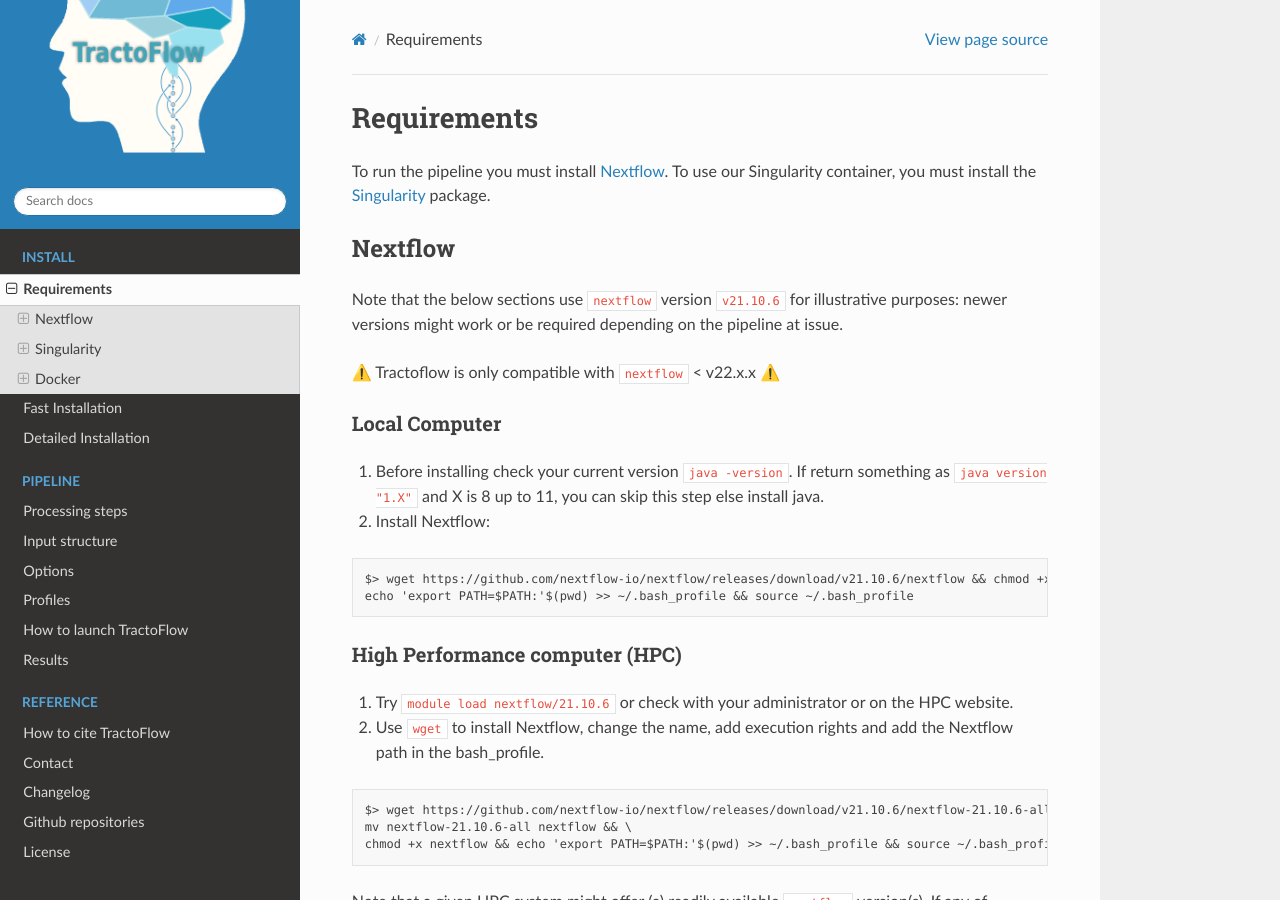
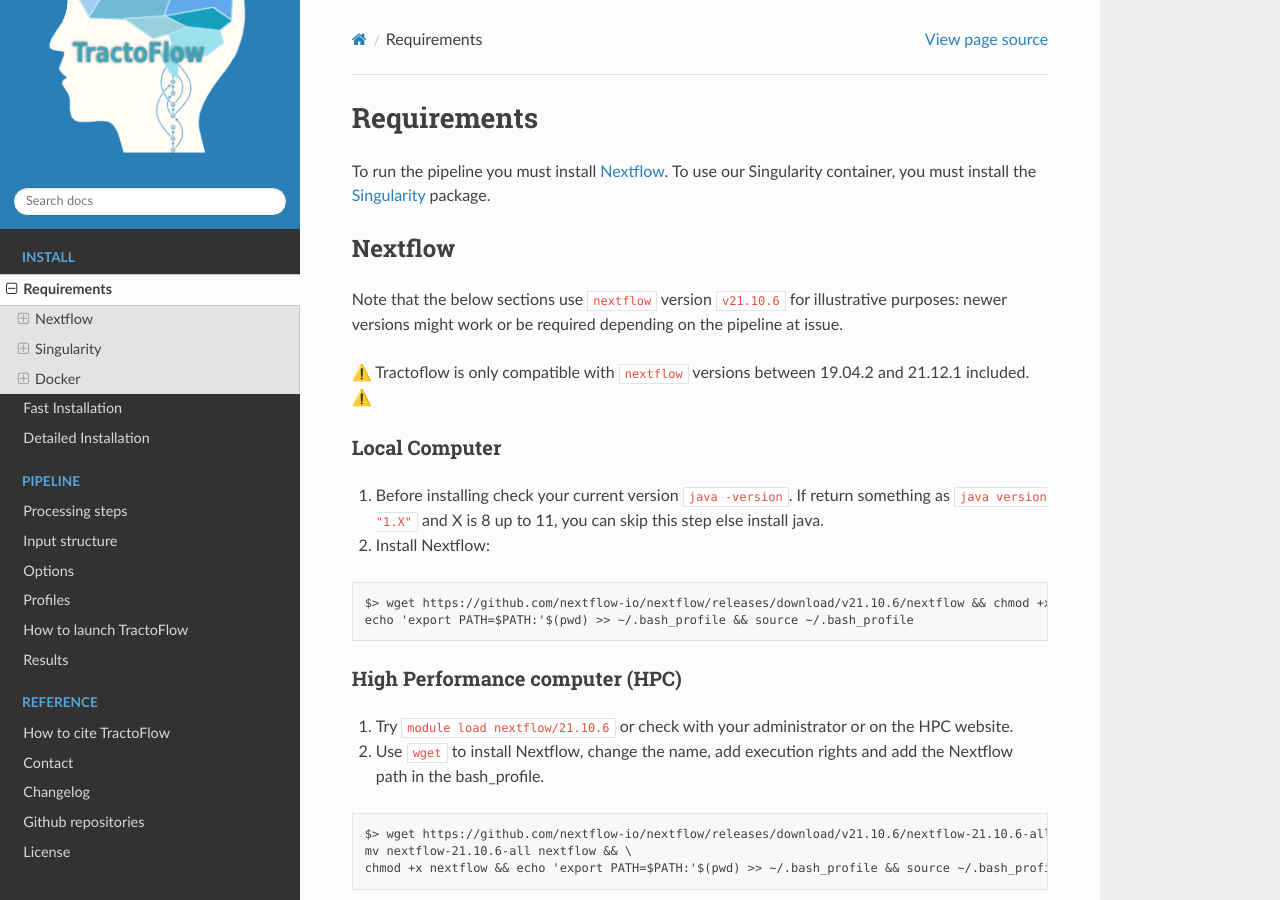
Before and after one commit to scilus/tractoflow_documentation, a Sphinx documentation site: the page built from source/installation/requirements.rst, in a window 1280 px wide and 900 px high. Built offline with Sphinx 7.4.7 and the Read the Docs theme 2.0.0, drawn with Linux system fonts in a browser that asks for light colours.

Commit message:
add nextflow requirements and profile update use cuda

```diff
--- a/source/installation/requirements.rst
+++ b/source/installation/requirements.rst
@@ -14,7 +14,7 @@
 illustrative purposes: newer versions might work or be required depending on the
 pipeline at issue.
 
-⚠️ Tractoflow is only compatible with ``nextflow`` < v22.x.x ⚠️
+⚠️ Tractoflow is only compatible with ``nextflow`` versions between 19.04.2 and 21.12.1 included. ⚠️
 
 Local Computer
 ##############
--- a/source/pipeline/profiles.rst
+++ b/source/pipeline/profiles.rst
@@ -18,6 +18,7 @@
 ``use_cuda``
     When this profile is used, TractoFlow will use eddy_cuda for Eddy process. This feature is available with NVidia GPUs only.
     Without this profile, TractoFlow will run eddy_openmp.
+    If local tracking is also enabled, Tractoflow will use the gpu implementation of scil_compute_local_tracking.py.
 
 ``fully_reproducible``
     When this profile is used, all the parameters will be set to have 100% reproducible results.
```
